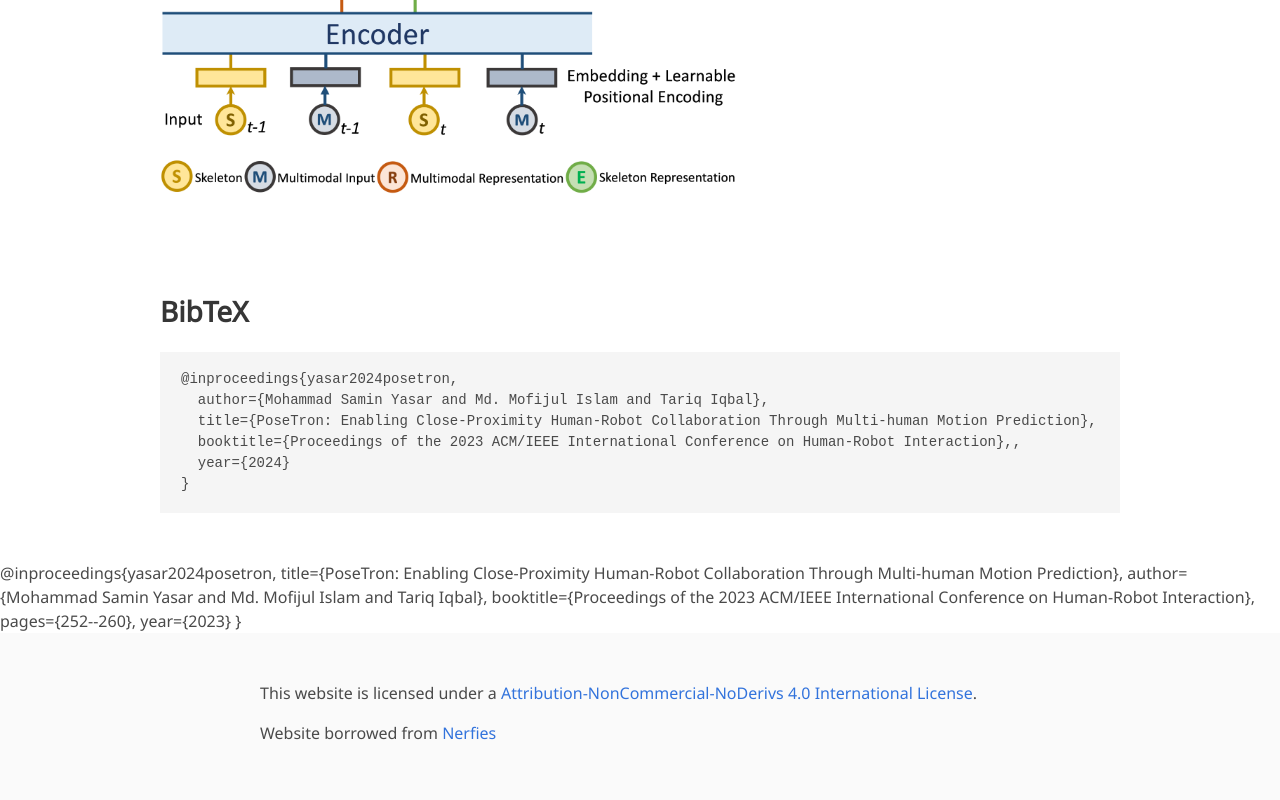
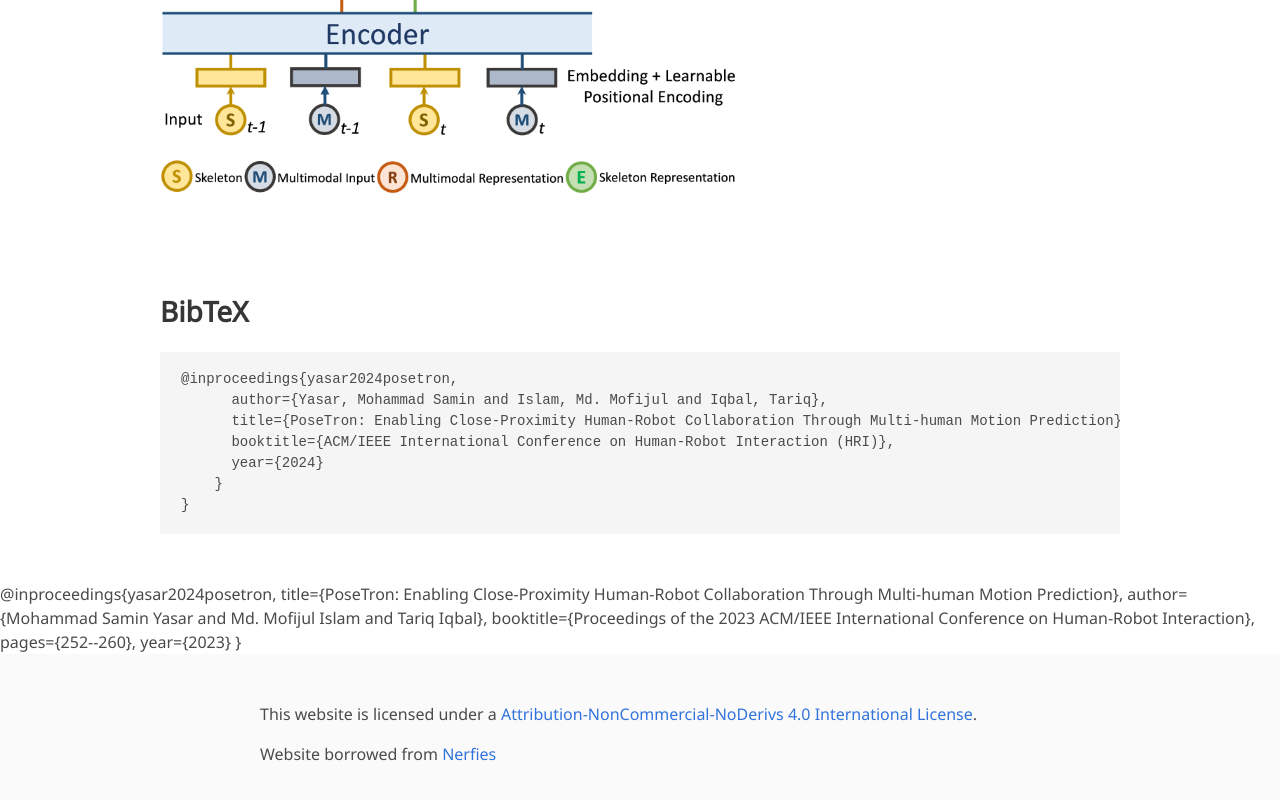
Before and after one commit to MohammadYasar/Interact, a plain HTML site: page index.html in a window 1280 px wide. Shown: the part 2694-3494 px from the top of the page. Drawn offline with nearby package versions, Linux system fonts and the light colour scheme; some icons are missing; a web font is replaced by a local one.

Commit message:
updating the bibtex

```diff
--- a/index.html
+++ b/index.html
@@ -239,10 +239,11 @@
   <div class="container is-max-desktop content">
     <h2 class="title">BibTeX</h2>
     <pre><code>@inproceedings{yasar2024posetron,
-  author={Mohammad Samin Yasar and Md. Mofijul Islam and Tariq Iqbal},
-  title={PoseTron: Enabling Close-Proximity Human-Robot Collaboration Through Multi-human Motion Prediction},
-  booktitle={Proceedings of the 2023 ACM/IEEE International Conference on Human-Robot Interaction},,
-  year={2024}
+      author={Yasar, Mohammad Samin and Islam, Md. Mofijul and Iqbal, Tariq},
+      title={PoseTron: Enabling Close-Proximity Human-Robot Collaboration Through Multi-human Motion Prediction},
+      booktitle={ACM/IEEE International Conference on Human-Robot Interaction (HRI)},
+      year={2024}
+    }
 }</code></pre>
   </div>
 </section>
```
Also changed, not shown: 1 other file.
